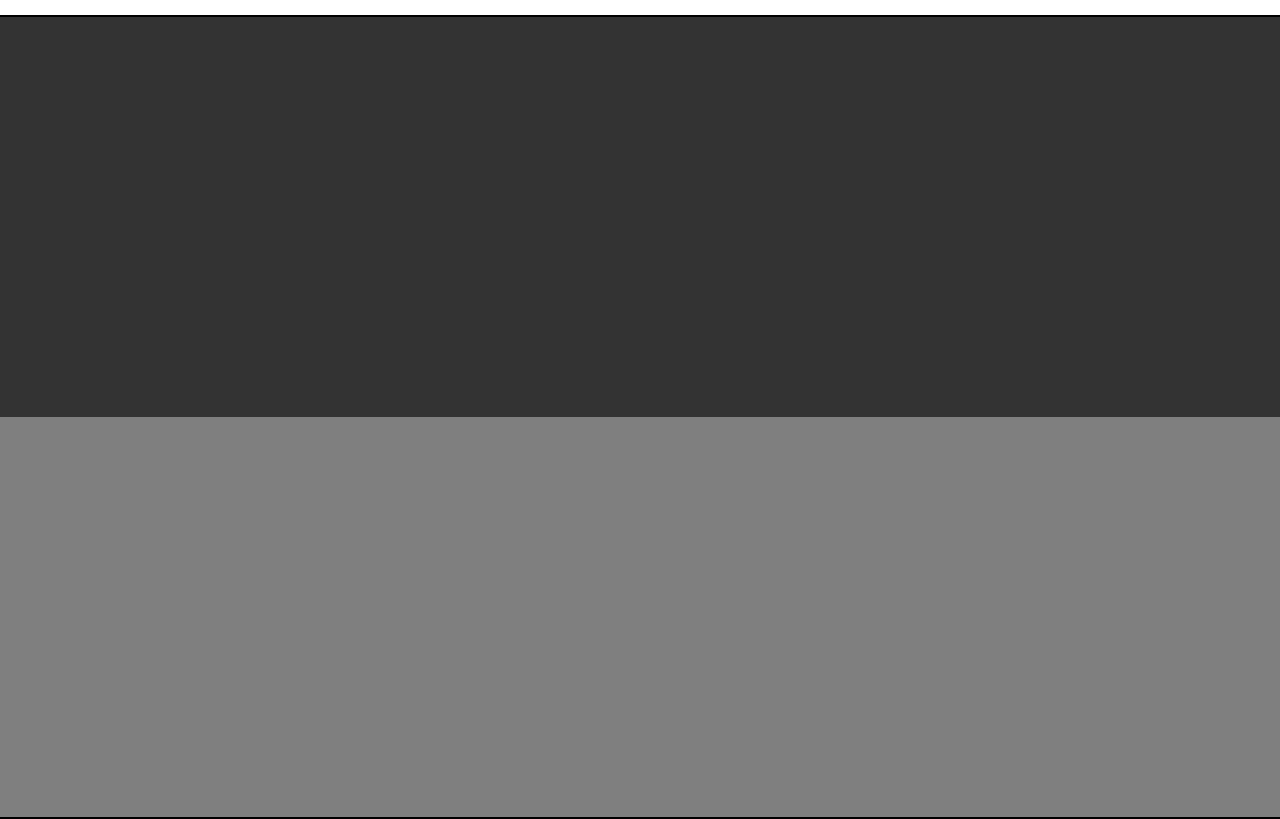
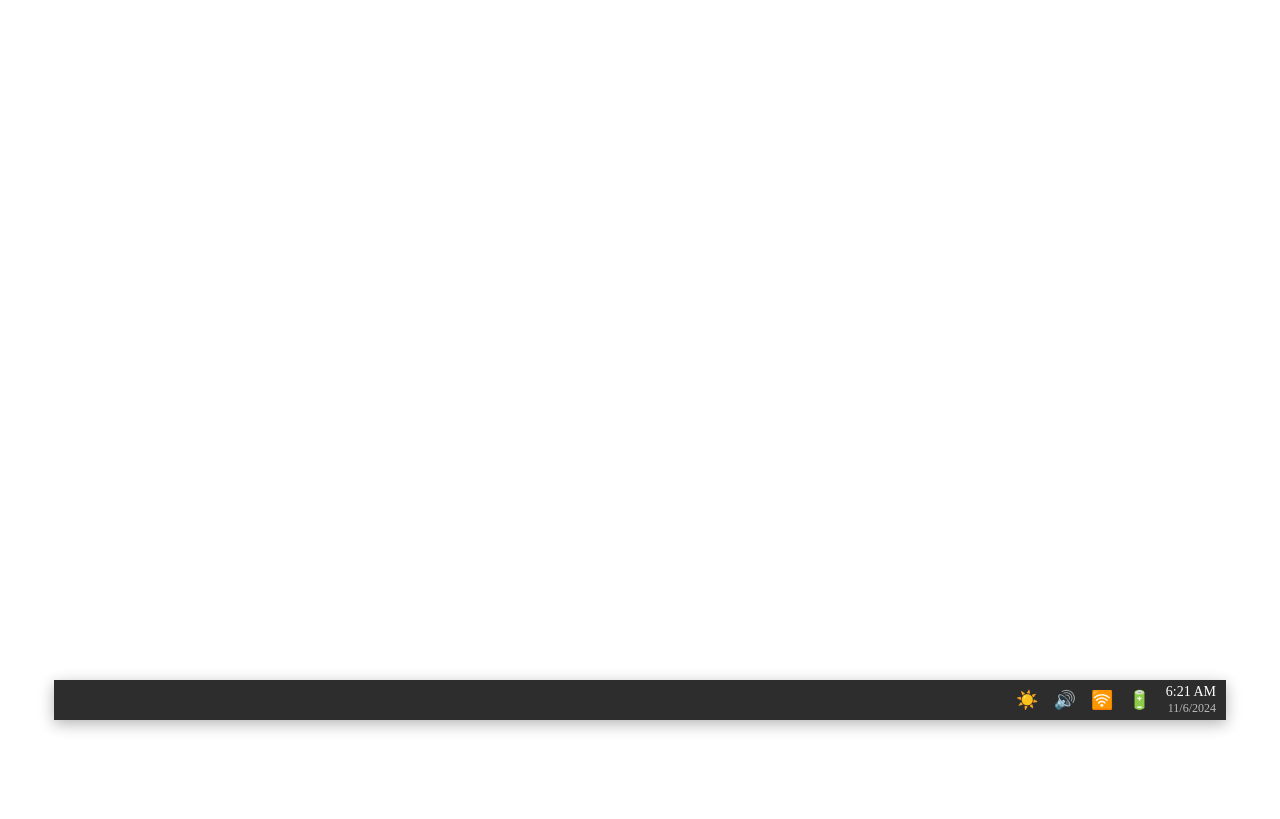
Before and after one commit to Elmosius/UI-Nyeleneh, a plain HTML site: page ui-brightness/index.html in a window 1280 px wide. Drawn offline with Linux system fonts and the light colour scheme.

Commit message:
progress

```diff
--- a/ui-brightness/index.html
+++ b/ui-brightness/index.html
@@ -3,11 +3,48 @@
 <head>
     <meta charset="UTF-8">
     <meta name="viewport" content="width=device-width, initial-scale=1.0">
-    <title>Brightness Control with Custom Curtain</title>
+    <title>Weird UI - Brightness slider using curtain</title>
     <link rel="stylesheet" href="style.css">
 </head>
 <body>
-    <canvas id="canvas" width="500" height="500"></canvas>
-    <script src="lib.js"></script>
+    <canvas id="canvas"></canvas>
+
+    <div class="taskbar">
+        <div class="taskbar-icon" id="brightness-icon">☀️</div>
+        <div class="taskbar-icon">🔊</div> <!-- Icon Volume -->
+        <div class="taskbar-icon">🛜</div> <!-- Icon Wi-Fi -->
+        <div class="taskbar-icon">🔋</div> <!-- Icon Battery -->
+        <div class="taskbar-time">
+            <div class="time" id="time">12:30 PM</div>
+            <div class="date" id="date">11/01/2024</div>
+        </div>
+    </div>
+
+    <script type="module">
+        import { ImageLib } from './lib.js';
+
+        const canvas = document.getElementById('canvas');
+        const brightnessIcon = document.getElementById('brightness-icon');
+        const imageLib = new ImageLib('canvas');
+
+        brightnessIcon.addEventListener('click', () => {
+            canvas.style.display = canvas.style.display === 'none' ? 'block' : 'none';
+        });
+
+        function updateTime() {
+            const now = new Date();
+            const hours = now.getHours() % 12 || 12;
+            const minutes = now.getMinutes().toString().padStart(2, '0');
+            const ampm = now.getHours() >= 12 ? 'PM' : 'AM';
+            const timeString = `${hours}:${minutes} ${ampm}`;
+            const dateString = now.toLocaleDateString();
+
+            document.getElementById('time').textContent = timeString;
+            document.getElementById('date').textContent = dateString;
+        }
+
+        setInterval(updateTime, 1000);
+        updateTime();
+    </script>
 </body>
 </html>
--- a/ui-brightness/lib.js
+++ b/ui-brightness/lib.js
@@ -1,69 +1,129 @@
-const canvas = document.getElementById('canvas');
-const ctx = canvas.getContext('2d');
-canvas.width = window.innerWidth;
-canvas.height = window.innerHeight;
+export class ImageLib {
+    constructor(canvas_id) {
+        this.canvas = document.getElementById(canvas_id);
+        this.ctx = this.canvas.getContext('2d');
+        this.curtainHeight = this.canvas.height * 0.5;
+        this.isDragging = false;
+        this.startY = 0;
+        this.imageData = this.ctx.createImageData(this.canvas.width, this.canvas.height);
 
-let curtainHeight = canvas.height * 0.5; // Mulai dari setengah layar
-let isDragging = false;
-let startY = 0;
-
-function drawPolygon(ctx, points, color) {
-    ctx.fillStyle = color;
-    ctx.beginPath();
-    ctx.moveTo(points[0].x, points[0].y);
-    for (let i = 1; i < points.length; i++) {
-        ctx.lineTo(points[i].x, points[i].y);
-    }
-    ctx.closePath();
-    ctx.fill();
+        this.controlCurtain();
+        this.drawCurtain();
     }
 
-function drawCurtain() {
-    ctx.clearRect(0, 0, canvas.width, canvas.height);
-
-    // Background brightness layer
-    const brightness = 1 - curtainHeight / canvas.height; // Semakin rendah curtainHeight, semakin gelap
-    ctx.fillStyle = `rgba(0, 0, 0, ${brightness})`; // Gunakan hitam untuk menggelapkan layar
-    ctx.fillRect(0, 0, canvas.width, canvas.height);
-
-    // Draw the curtain
-    const curtainColor = '#333';
-    const segments = 10;
-    const segmentHeight = curtainHeight / segments;
-
-    for (let i = 0; i < segments; i++) {
-        let top = i * segmentHeight;
-        let bottom = (i + 1) * segmentHeight;
-
-        // Polygon points for the curtain segment
-        const points = [
-            { x: 0, y: top },
-            { x: canvas.width, y: top },
-            { x: canvas.width, y: bottom },
-            { x: 0, y: bottom },
-        ];
-        drawPolygon(ctx, points, curtainColor);
-    }
-
-    requestAnimationFrame(drawCurtain);
-}
-
-// Event untuk mengontrol ketinggian tirai
-canvas.addEventListener("mousedown", (e) => {
-    isDragging = true;
-    startY = e.clientY;
+    controlCurtain() {
+        this.canvas.addEventListener("mousedown", (e) => {
+            this.isDragging = true;
+            this.startY = e.clientY;
         });
 
-canvas.addEventListener("mousemove", (e) => {
-    if (isDragging) {
-        const diff = e.clientY - startY;
-        curtainHeight = Math.min(canvas.height, Math.max(0, curtainHeight + diff));
-        startY = e.clientY;
+        this.canvas.addEventListener("mousemove", (e) => {
+            if (this.isDragging) {
+                const diff = e.clientY - this.startY;
+                this.curtainHeight = Math.min(this.canvas.height, Math.max(0, this.curtainHeight + diff));
+                this.startY = e.clientY;
             }
         });
 
-canvas.addEventListener("mouseup", () => {
-    isDragging = false;
+        this.canvas.addEventListener("mouseup", () => {
+            this.isDragging = false;
         });
+    }
 
-drawCurtain();
+    drawDot(imageData, x, y, color) {
+        const index = (x + y * imageData.width) * 4;
+        imageData.data[index] = color.r;
+        imageData.data[index + 1] = color.g;
+        imageData.data[index + 2] = color.b;
+        imageData.data[index + 3] = color.a;
+    }
+
+
+    dot(imageDataTemp, x, y, color) {
+        this.drawDot(imageDataTemp, x, y, color);
+    }
+
+    drawLine(imageDataTemp, x0, y0, x1, y1, color) {
+        const dy = y1 - y0;
+        const dx = x1 - x0;
+        let gradient;
+
+        if (Math.abs(dx) >= Math.abs(dy)) {
+            gradient = dy / dx;
+            if (x1 >= x0) {
+                let y = y0;
+                for (let x = x0; x <= x1; x++) {
+                    this.dot(imageDataTemp, x, Math.round(y), color);
+                    y += gradient;
+                }
+            } else {
+                let y = y0;
+                for (let x = x0; x >= x1; x--) {
+                    this.dot(imageDataTemp, x, Math.round(y), color);
+                    y -= gradient;
+                }
+            }
+        } else {
+            gradient = dx / dy;
+            if (y1 >= y0) {
+                let x = x0;
+                for (let y = y0; y <= y1; y++) {
+                    this.dot(imageDataTemp, Math.round(x), y, color);
+                    x += gradient;
+                }
+            } else {
+                let x = x0;
+                for (let y = y0; y >= y1; y--) {
+                    this.dot(imageDataTemp, Math.round(x), y, color);
+                    x -= gradient;
+                }
+            }
+        }
+    }
+
+    drawPolygon(points, color) {
+        for (let y = points[0].y; y <= points[2].y; y++) {
+            for (let x = points[0].x; x <= points[1].x; x++) {
+                this.drawDot(this.imageData, x, y, color);
+            }
+        }
+    }
+
+    drawCurtain() {
+        const brightness = (this.curtainHeight / this.canvas.height);
+        const brightnessColor = { r: 0, g: 0, b: 0, a: Math.floor(brightness * 255) };
+
+        for (let y = 0; y < this.canvas.height; y++) {
+            for (let x = 0; x < this.canvas.width; x++) {
+                this.drawDot(this.imageData, x, y, brightnessColor);
+            }
+        }
+
+        const curtainColor = { r: 51, g: 51, b: 51, a: 255 };
+        const separatorColor = { r: 30, g: 30, b: 30, a: 255 };
+        const layer = 10;
+        const layerHeight = Math.floor(this.curtainHeight / layer);
+
+        for (let i = 0; i < layer; i++) {
+            let top = i * layerHeight;
+
+            for (let y = top; y < top + layerHeight; y++) {
+                for (let x = 0; x < this.canvas.width; x++) {
+                    this.drawDot(this.imageData, x, y, curtainColor);
+                }
+            }
+
+            let separatorY = top + layerHeight;
+            if (separatorY < this.curtainHeight) {
+                for (let x = 0; x < this.canvas.width; x++) {
+                    this.drawDot(this.imageData, x, separatorY, separatorColor);
+                }
+            }
+        }
+
+        this.ctx.putImageData(this.imageData, 0, 0);
+
+        requestAnimationFrame(() => this.drawCurtain());
+    }
+
+}
--- a/ui-brightness/style.css
+++ b/ui-brightness/style.css
@@ -2,31 +2,44 @@ body {
     display: flex;
     flex-direction: column;
     align-items: center;
-    justify-content: flex-start;
+    justify-content: center;
     height: 100vh;
     margin: 0;
 }
 canvas {
     border: 2px solid black;
-    margin-top: 15px;
+    margin-bottom: 20px;
+    width: 91vw;
+    height: 570px;
+    display: none;
 }
-.controls {
-    margin: 10px;
+.taskbar {
+    position: absolute;
+    bottom: 80px;
+    display: flex;
+    align-items: center;
+    background-color: #2d2d2d;
+    color: white;
+    height: 40px;
+    width: 90vw;
+    padding-right: 10px;
+    box-shadow: 0px 4px 15px rgba(0, 0, 0, 0.3);
+    justify-content: flex-end;
+    gap: 15px;
+    padding: 0 10px;
 }
-.slider {
-    width: 200px;
+.taskbar-icon {
+    font-size: 18px;
+    cursor: pointer;
 }
-.button {
-    background-color: blue;
-    color: white;
-    border-radius: 10px;
-    padding: 5px 10px;
-    font-size: 16px;
-    cursor: pointer;
-    align-items: center;
-    justify-content: center;
+.taskbar-time {
+    text-align: right;
+    line-height: 1.2;
 }
-
-.button:hover {
-    background-color: darkblue;
+.taskbar-time .time {
+    font-size: 14px;
 }
+.taskbar-time .date {
+    font-size: 12px;
+    color: #bbb;
+}
```
Also changed, not shown: ui-brightness/matrix.js (deleted). Lines whose indentation alone changed are shown as unchanged.
